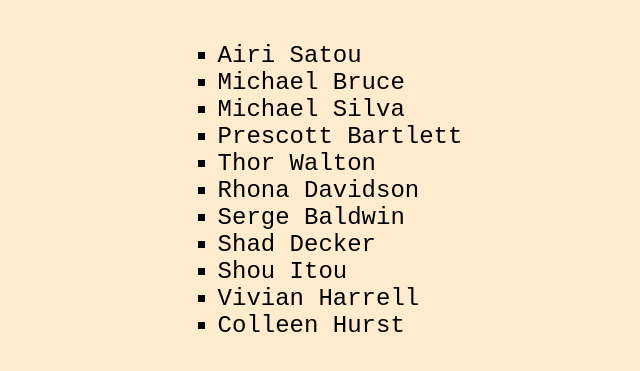
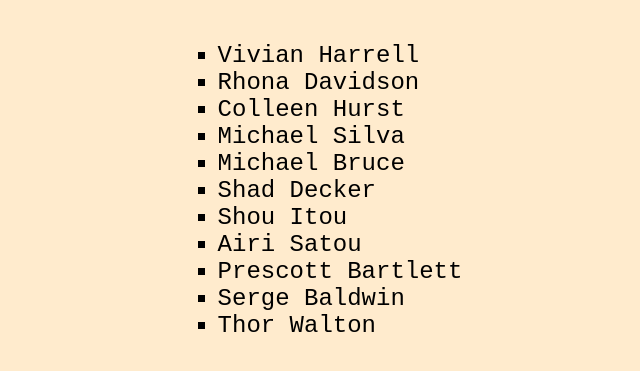
Before and after one commit to mate-academy/js_task_parse_list_DOM, a website built with Parcel: page src/index.html in a window 1280 px wide. Shown: the part 249-620 px from the top of the page, without its empty margins (320-960 px from the left). Built offline with nearby package versions, Linux system fonts and the light colour scheme.

Commit message:
Solution

```diff
--- a/package.json
+++ b/package.json
@@ -21,7 +21,7 @@
     "@linthtml/linthtml": "^0.3.2",
     "@mate-academy/eslint-config": "*",
     "@mate-academy/linthtml-config": "0.0.1",
-    "@mate-academy/scripts": "^0.7.12",
+    "@mate-academy/scripts": "^1.2.8",
     "@mate-academy/stylelint-config": "0.0.9",
     "colors": "^1.3.3",
     "cypress": "^5.6.0",
--- a/src/scripts/main.js
+++ b/src/scripts/main.js
@@ -1,3 +1,43 @@
 'use strict';
 
-// write code here
+const list = document.querySelectorAll('li');
+
+const convertNum = (numStr) => {
+  const cleanedNumStr = numStr.split('$').join('').split(',').join('');
+
+  return parseInt(cleanedNumStr);
+};
+
+const sortList = (htmlList) => {
+  const sortedList = Array.from(htmlList).sort((a, b) => {
+    const salaryA = convertNum(a.dataset.salary);
+    const salaryB = convertNum(b.dataset.salary);
+
+    return salaryB - salaryA;
+  });
+
+  const parentElem = htmlList[0].parentNode;
+
+  sortedList.forEach(li => parentElem.appendChild(li));
+};
+
+const getEmployees = (htmlList) => {
+  const result = [];
+
+  for (const li of htmlList) {
+    const employee = {
+      name: li.textContent,
+      position: li.dataset.position,
+      salary: convertNum(li.dataset.salary),
+      age: parseInt(li.dataset.age),
+    };
+
+    result.push(employee);
+  }
+
+  return result;
+};
+
+sortList(list);
+
+getEmployees(list);
```
Also changed, not shown: src/index.html (+11 -22 lines), 1 other file.
